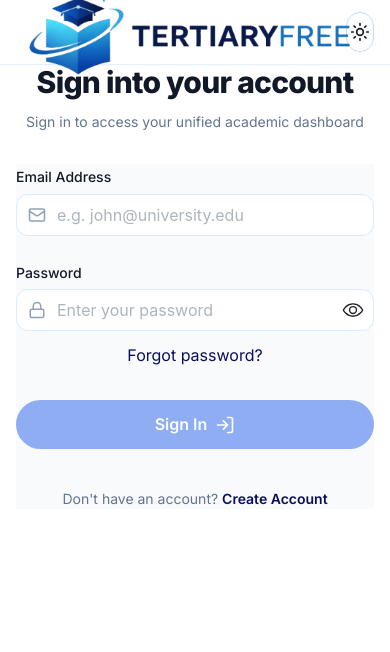
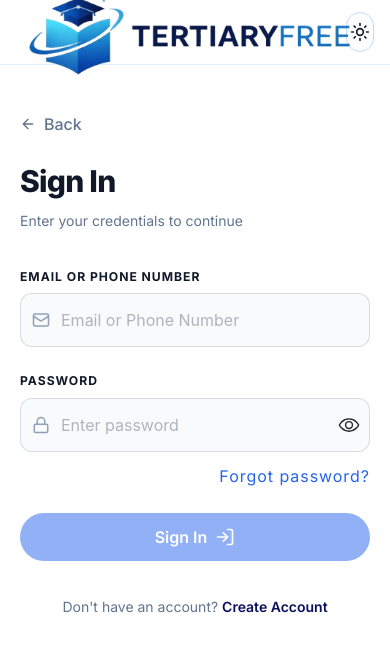
Before and after one commit to WonderDogbe/TertiaryFree, a Next.js app: page /login in a window 390 px wide. Shown: the top 652 px of the page. Built offline with nearby package versions, Linux system fonts and the light colour scheme.

Commit message:
style(auth): enhance input styles and layout for better UX

```diff
--- a/src/app/login/page.tsx
+++ b/src/app/login/page.tsx
@@ -30,28 +30,35 @@ export default function LoginPage() {
 
   const inputStyles = {
     input: {
-      backgroundColor: "#ffffff",
-      color: "#0f172a",
-      borderColor: "#dbeafe",
+      backgroundColor: "var(--color-secondary-bg)",
+      color: "var(--color-text)",
+      borderColor: "rgba(148, 163, 184, 0.35)",
+      minHeight: "54px",
     },
     label: {
       color: "var(--color-text)",
-      fontWeight: 500,
+      fontWeight: 700,
+      fontSize: "0.76rem",
+      letterSpacing: "0.08em",
+      textTransform: "uppercase" as const,
+      marginBottom: "0.42rem",
+    },
+    section: {
+      color: "#94a3b8",
     },
   };
 
   return (
     <AuthLayout
       userType="login"
-      title="Sign into your account"
-      subtitle="Sign in to access your unified academic dashboard"
-      centerHeader
+      title="Sign In"
+      subtitle="Enter your credentials to continue"
     >
-      <form onSubmit={handleSubmit} className="flex flex-col gap-6">
+      <form onSubmit={handleSubmit} className="flex flex-col gap-5 sm:gap-6">
         <TextInput
           id="login-email"
-          label="Email Address"
-          placeholder="e.g. john@university.edu"
+          label="Email or Phone Number"
+          placeholder="Email or Phone Number"
           size="md"
           leftSection={<Mail size={18} className="text-slate-400" />}
           value={formData.email}
@@ -61,14 +68,14 @@ export default function LoginPage() {
           styles={inputStyles}
           classNames={{
             input:
-              "focus:border-[#0a0f5c] focus:ring-1 focus:ring-[#0a0f5c] dark:focus:border-[#2dd4a8] dark:focus:ring-[#2dd4a8]",
+              "focus:border-[var(--color-primary)] focus:ring-1 focus:ring-[var(--color-primary)]",
           }}
         />
 
         <PasswordInput
           id="login-password"
           label="Password"
-          placeholder="Enter your password"
+          placeholder="Enter password"
           size="md"
           leftSection={<Lock size={18} className="text-slate-400" />}
           value={formData.password}
@@ -78,15 +85,15 @@ export default function LoginPage() {
           styles={inputStyles}
           classNames={{
             input:
-              "focus:border-[#0a0f5c] focus:ring-1 focus:ring-[#0a0f5c] dark:focus:border-[#2dd4a8] dark:focus:ring-[#2dd4a8]",
+              "focus:border-[var(--color-primary)] focus:ring-1 focus:ring-[var(--color-primary)]",
           }}
         />
 
         {/* Forgot Password */}
-        <div className="flex justify-center -mt-3 sm:-mt-4">
+        <div className="-mt-2 flex justify-end">
           <button
             type="button"
-            className="border-none bg-transparent text-xs font-semibold text-[#0a0f5c] hover:underline cursor-pointer sm:text-sm dark:text-[#5eead4]"
+            className="cursor-pointer border-none bg-transparent text-xs font-semibold uppercase tracking-[0.06em] text-[var(--color-primary)] hover:underline"
             id="forgot-password-link"
           >
             Forgot password?
@@ -96,7 +103,7 @@ export default function LoginPage() {
         {/* Submit Button */}
         <button
           type="submit"
-          className={`btn-brand mt-2 flex w-full items-center justify-center gap-2 px-6 py-3 text-base sm:py-3.5 ${
+          className={`btn-brand mt-1 flex w-full items-center justify-center gap-2 px-6 py-3 text-base sm:py-3.5 ${
             !isFormValid || loading ? "opacity-50 cursor-not-allowed" : ""
           }`}
           disabled={!isFormValid || loading}
--- a/src/app/page.tsx
+++ b/src/app/page.tsx
@@ -168,7 +168,9 @@ export default function LandingPage() {
     const systemThemeQuery = window.matchMedia("(prefers-color-scheme: dark)");
 
     const applyThemePreference = () => {
-      const shouldFollowSystemTheme = mobileViewportQuery.matches;
+      const savedTheme = window.localStorage.getItem("theme");
+      const hasSavedTheme = savedTheme === "dark" || savedTheme === "light";
+      const shouldFollowSystemTheme = mobileViewportQuery.matches && !hasSavedTheme;
       setIsMobileSystemTheme(shouldFollowSystemTheme);
 
       if (shouldFollowSystemTheme) {
@@ -176,8 +178,6 @@ export default function LandingPage() {
         setIsThemeReady(true);
         return;
       }
-
-      const savedTheme = window.localStorage.getItem("theme");
 
       if (savedTheme === "dark") {
         setIsDarkMode(true);
--- a/src/app/register/page.tsx
+++ b/src/app/register/page.tsx
@@ -136,12 +136,17 @@ export default function RegisterPage({
   const inputStyles = {
     label: {
       color: "var(--color-text)",
-      fontWeight: 500,
+      fontWeight: 700,
+      fontSize: "0.76rem",
+      letterSpacing: "0.08em",
+      textTransform: "uppercase" as const,
+      marginBottom: "0.42rem",
     },
     input: {
-      backgroundColor: "#ffffff",
-      color: "#0f172a",
-      borderColor: "#dbeafe",
+      backgroundColor: "var(--color-secondary-bg)",
+      color: "var(--color-text)",
+      borderColor: "rgba(148, 163, 184, 0.35)",
+      minHeight: "54px",
     },
     section: {
       color: "#94a3b8",
--- a/src/components/AuthLayout.tsx
+++ b/src/components/AuthLayout.tsx
@@ -36,7 +36,9 @@ export function AuthLayout({
     const systemThemeQuery = window.matchMedia("(prefers-color-scheme: dark)");
 
     const applyThemePreference = () => {
-      const shouldFollowSystemTheme = mobileViewportQuery.matches;
+      const savedTheme = window.localStorage.getItem("theme");
+      const hasSavedTheme = savedTheme === "dark" || savedTheme === "light";
+      const shouldFollowSystemTheme = mobileViewportQuery.matches && !hasSavedTheme;
       setIsMobileSystemTheme(shouldFollowSystemTheme);
 
       if (shouldFollowSystemTheme) {
@@ -44,8 +46,6 @@ export function AuthLayout({
         setIsThemeReady(true);
         return;
       }
-
-      const savedTheme = window.localStorage.getItem("theme");
 
       if (savedTheme === "dark") {
         setIsDarkMode(true);
@@ -117,7 +117,7 @@ export function AuthLayout({
       </div>
 
       {/* Right pane - Form Content (Previously Left) */}
-      <div className="relative flex flex-1 flex-col justify-start px-4 pb-12 pt-16 sm:px-6 sm:pt-24 lg:flex-none lg:w-[500px] lg:justify-center lg:px-12 lg:py-12 xl:w-[600px] xl:px-24">
+      <div className="relative flex flex-1 flex-col justify-start px-5 pb-14 pt-28 sm:px-6 sm:pt-24 lg:flex-none lg:w-[500px] lg:justify-center lg:px-12 lg:py-12 xl:w-[600px] xl:px-24">
         <header className="fixed inset-x-0 top-0 z-40 border-b border-blue-100/80 bg-white/95 backdrop-blur-md dark:border-blue-900/40 dark:bg-slate-900/95 lg:hidden">
           <div className="mx-auto flex h-16 w-full max-w-md items-center justify-between px-4 sm:max-w-none sm:px-6">
             <div className="origin-left scale-105">
@@ -127,13 +127,9 @@ export function AuthLayout({
             <button
               type="button"
               onClick={() => {
-                if (isMobileSystemTheme) {
-                  return;
-                }
-
+                setIsMobileSystemTheme(false);
                 setIsDarkMode((prev) => !prev);
               }}
-              disabled={isMobileSystemTheme}
               className="inline-flex h-10 w-10 items-center justify-center rounded-full border border-blue-200 text-[var(--color-text)] transition-colors hover:bg-[var(--color-secondary-bg)] dark:border-blue-900/40"
               aria-label="Toggle dark mode"
             >
@@ -145,6 +141,16 @@ export function AuthLayout({
             </button>
           </div>
         </header>
+
+        <div className="mb-6 lg:hidden">
+          <Link
+            href="/"
+            className="inline-flex items-center gap-2 text-base font-medium text-slate-500 transition-colors hover:text-[var(--color-primary)] dark:text-slate-300"
+          >
+            <ArrowLeft className="h-4 w-4" />
+            <span>Back</span>
+          </Link>
+        </div>
 
         <div className="absolute left-8 top-8 hidden sm:left-12 xl:left-24 lg:block">
           <Link
@@ -174,7 +180,7 @@ export function AuthLayout({
             </p>
           </div>
 
-          <div className="mt-8 animate-slide-up delay-100 bg-[var(--color-secondary-bg)] sm:mt-10 sm:rounded-2xl sm:border sm:border-blue-100/70 sm:p-8 sm:shadow-lg dark:border-blue-900/40">
+          <div className="mt-8 animate-slide-up delay-100 bg-transparent sm:mt-10 sm:rounded-2xl sm:border sm:border-blue-100/70 sm:bg-[var(--color-secondary-bg)] sm:p-8 sm:shadow-lg dark:border-blue-900/40">
             {children}
           </div>
         </div>
```
